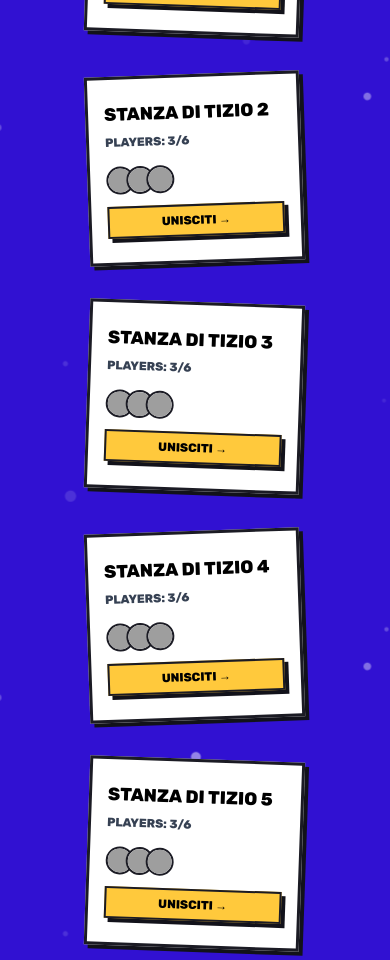
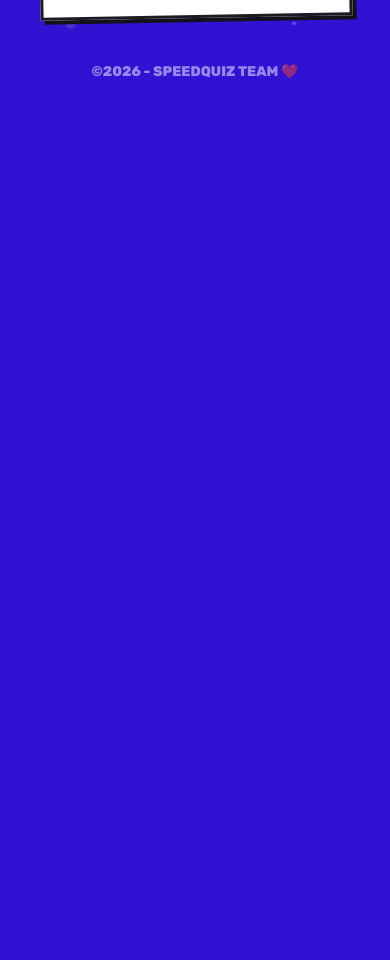
Before and after one commit to Jonnycp/SpeedQuiz, a React (Vite) app in the folder frontend/: page / in a window 390 px wide. Shown: the part 1040-2000 px from the top of the page. After the commit the page ends 1142 px from the top, so only its background shows below. Built offline with nearby package versions, Linux system fonts and the light colour scheme; grey boxes are pictures that could not be loaded.

Commit message:
modifica sulle card per il mobile

```diff
--- a/frontend/src/pages/Home.jsx
+++ b/frontend/src/pages/Home.jsx
@@ -5,37 +5,20 @@ import SectionTitle from "../components/SectionTitle";
 
 const Home = () => {
   const username = "Jonathan";
-  const mockLobbies = [
-            {
-              id: "1",
-              title: "Stanza di tizio 1",
-              playersConnected: 3,
-              maxPlayers: 6,
-            },
-            {
-              id: "2",
-              title: "Stanza di tizio 2",
-              playersConnected: 3,
-              maxPlayers: 6,
-            },
-            {
-              id: "3",
-              title: "Stanza di tizio 3",
-              playersConnected: 3,
-              maxPlayers: 6,
-            },{
-              id: "4",
-              title: "Stanza di tizio 4",
-              playersConnected: 3,
-              maxPlayers: 6,
-            },{
-              id: "5",
-              title: "Stanza di tizio 5",
-              playersConnected: 3,
-              maxPlayers: 6,
-            },
-
-          ]
+      const datiUtente = {
+        username: "Jonny",
+        email: "jonny@speedquiz.it",
+        punti: 7083,
+        partiteVinte: 10,
+        partiteGiocate: 15,
+        partite: [
+            { id: 1, title: "Stanza di tizio 1", players: 3, maxPlayers: 3, isWinner: false },
+            { id: 2, title: "Vittoria #1", players: 2, maxPlayers: 3, isWinner: true },
+            { id: 3, title: "Stanza di tizio 2", players: 1, maxPlayers: 3, isWinner: false },
+            { id: 4, title: "Stanza di tizio 3", players: 5, maxPlayers: 6, isWinner: false },
+            { id: 4, title: "Stanza di tizio 3", players: 5, maxPlayers: 6, isWinner: false }
+        ]
+    };
 
   return (
     <>
@@ -70,18 +53,20 @@ const Home = () => {
       <section className="mx-10">
         <SectionTitle title="Esplora le stanze" />
 
-        <div className="flex flex-wrap justify-center gap-10 mt-10 pb-10">
-          {mockLobbies.map((lobby, index) => (
-            <LobbyCard
-              key={lobby.id}
-              title={lobby.title}
-              players={lobby.playersConnected}
-              players_max={lobby.maxPlayers}
-              rotation={index % 2 === 0 ? "rotate-2" : "-rotate-2"}
-              content="Unisciti"
-            />
+          <div className="flex overflow-x-auto snap-x snap-mandatory gap-5 pb-6 -mx-4 px-4 hide-scrollbar flex md:flex-wrap md:justify-center md:gap-10 md:mt-10 md:pb-10">
+              {datiUtente.partite.map((partita) => (
+              <div key={partita.id} className="w-[80vw] shrink-0 snap-center md:w-auto h-full">
+                  <LobbyCard
+                      title={partita.title}
+                      players={partita.players}
+                      players_max={partita.maxPlayers}
+                      rotation="-rotate-1"
+                      content={"RIVEDI"}
+                      isWinner={partita.isWinner}
+                  />
+              </div>
           ))}
-        </div>
+      </div>
       </section>
     </>
   );
```
